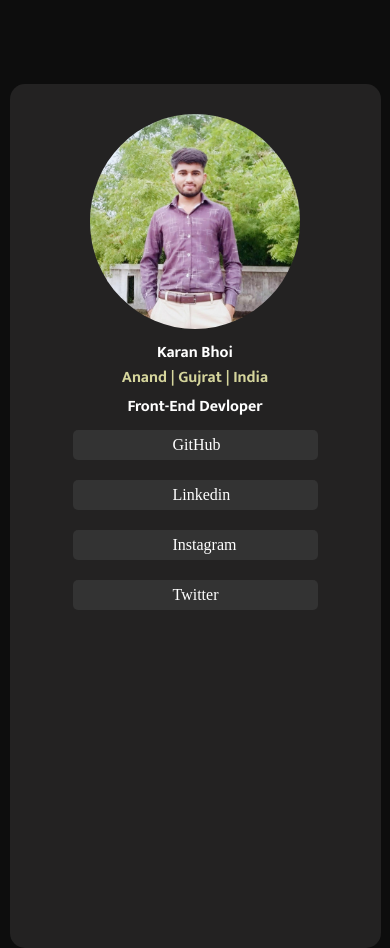
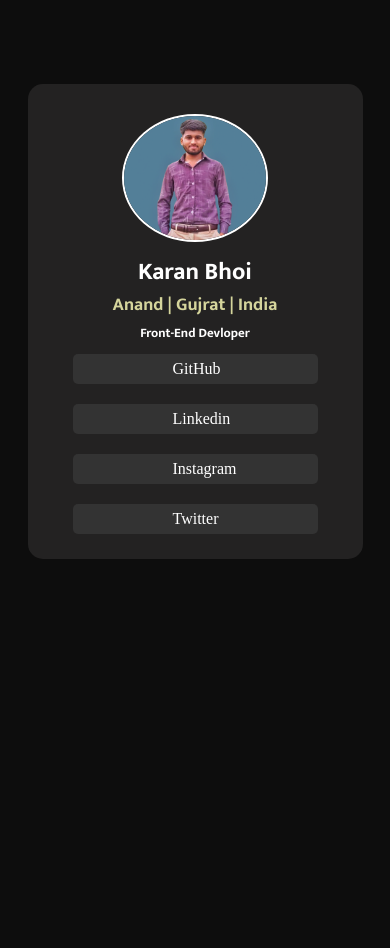
Before and after one commit to kunjanThakor/Social-Link-Profile, a plain HTML site: page index.html in a window 390 px wide. After the commit the page ends 844 px from the top, so only its background shows below. Drawn offline with Linux system fonts and the light colour scheme.

Commit message:
redesign

```diff
--- a/index.html
+++ b/index.html
@@ -11,7 +11,7 @@
 <body>
     <div class="main-div">
         <div class="imag-content">
-            <img src="karan.jpeg" alt="karan.jpeg">
+            <img src="karan2.png" alt="karan.jpeg">
             <span class="name-text">Karan Bhoi</span>
             <span class="location-text">Anand | Gujrat | India </span>
             <span class="profession-text">Front-End Devloper </span>
--- a/style.css
+++ b/style.css
@@ -32,13 +32,15 @@ body {
     flex-direction: column;
     position: relative;
     top: 20px;
+
 }
 
 img {
-    width: 40%;
-    height: 50%;
+    width: 45%;
+    height: auto;
     border-radius: 50%;
-    object-fit: cover;
+    object-fit: fill;
+    border: 2.5px solid white;
 
 }
 
@@ -83,54 +85,3 @@ a:hover,
 a:active {
     background-color: #404040;
 }
-
-/* Media queries for responsiveness */
-@media screen and (max-width: 600px) {
-    .main-div {
-        width: 90%;
-        height: 60%;
-        /* Adjust width for smaller screens */
-    }
-
-    img {
-        width: 60%;
-        /* Adjust image size for smaller screens */
-    }
-
-    .name-text,
-    .location-text,
-    .profession-text {
-        font-size: medium;
-        /* Adjust font size for smaller screens */
-    }
-
-    a {
-        padding: 6px 10px;
-        /* Adjust button padding for smaller screens */
-    }
-}
-
-@media screen and (max-width: 400px) {
-    .main-div {
-        width: 90%;
-        height: 100%;
-        /* Adjust width for smaller screens */
-    }
-
-    img {
-        width: 60%;
-        /* Adjust image size for smaller screens */
-    }
-
-    .name-text,
-    .location-text,
-    .profession-text {
-        font-size: medium;
-        /* Adjust font size for smaller screens */
-    }
-
-    a {
-        padding: 6px 10px;
-        /* Adjust button padding for smaller screens */
-    }
-}
```
Also changed, not shown: karan2.png (added), project_card.png (deleted).
